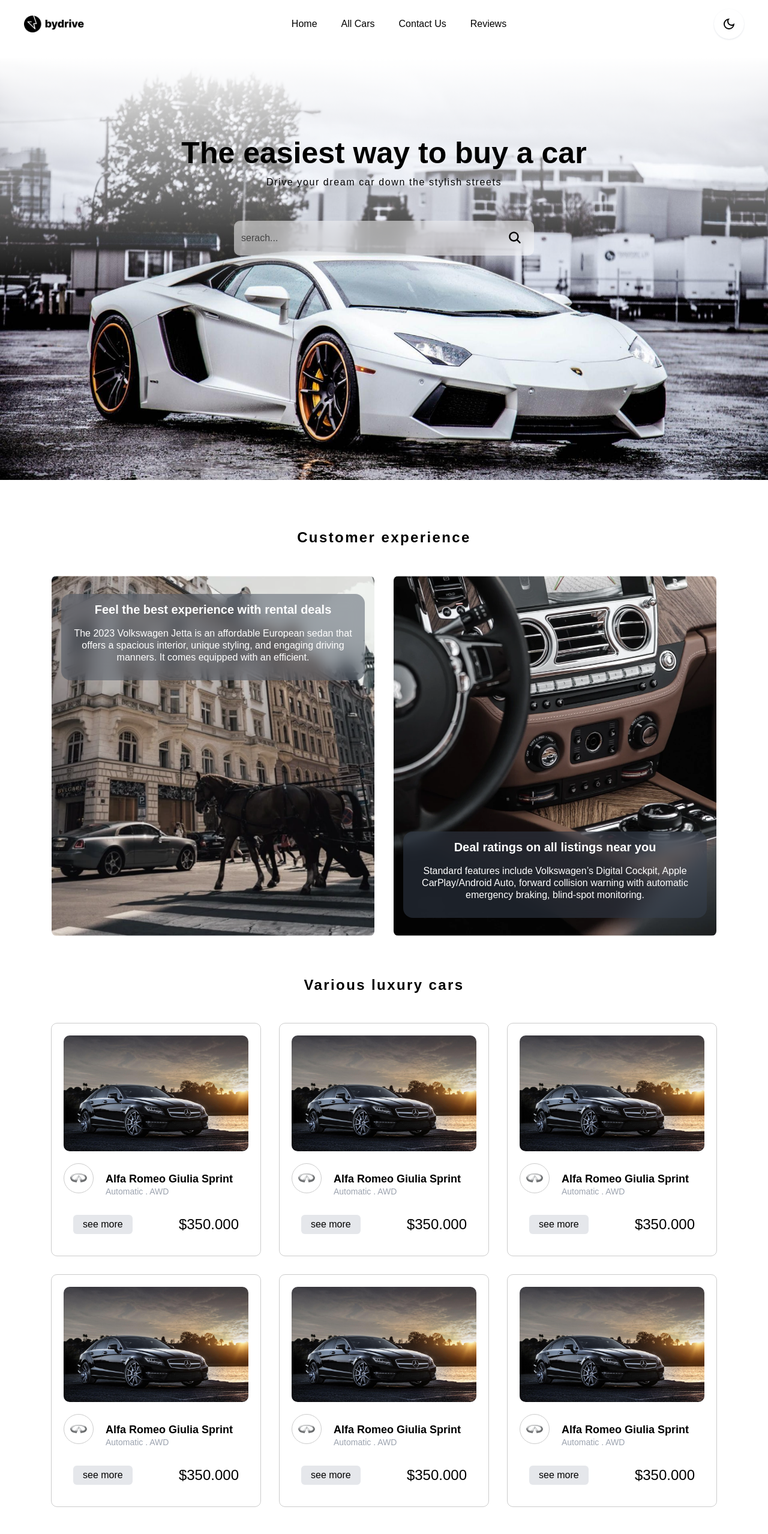
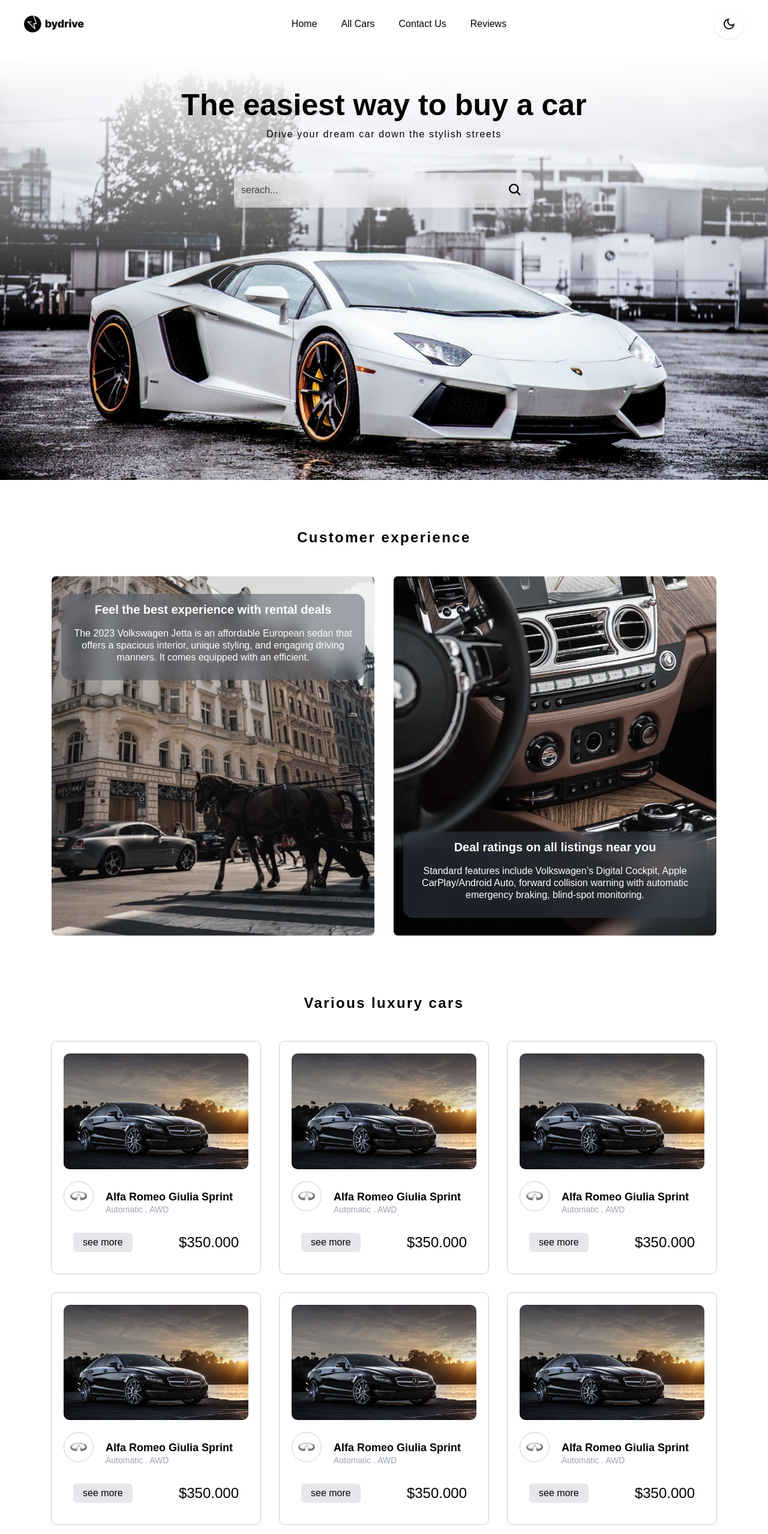
Before and after one commit to saharNrv/Car-ByDrive-react, a React (Create React App) app: page / in a window 1280 px wide. Shown: the whole page at 60% size. Before the commit the page ends 2527 px from the top, so only its background shows below. Built offline with nearby package versions, Linux system fonts and the light colour scheme.

Commit message:
fixed topbar

```diff
--- a/src/Components/Cars/Cars.jsx
+++ b/src/Components/Cars/Cars.jsx
@@ -4,7 +4,7 @@
 
 export default function Cars() {
   return (
-    <div className='cars mt-[50px]'>
+    <div className='cars mt-[80px]'>
         <HeaderSection title={'Various luxury cars'}/>
         <div className="container-grid">
            <div className="row-grid">
--- a/src/Components/Header/Header.css
+++ b/src/Components/Header/Header.css
@@ -1,5 +1,5 @@
 .header {
-  height: 90vh;
+  height: 100vh;
   position: relative;
 }
 .header-img {
@@ -11,7 +11,7 @@
   position: absolute;
   width: 100%;
   height: 100%;
-  top: 0;
+  top: 80px;
   background: linear-gradient(
     rgb(255, 255, 255) 2.18391%,
     rgba(255, 255, 255, 0) 56.9256%
--- a/src/Components/Header/Header.jsx
+++ b/src/Components/Header/Header.jsx
@@ -9,7 +9,7 @@
 
 
   return (
-    <div className='header '>
+    <div className='header pt-[80px]'>
 
       <img src="/image/car-bg-3-light.jpeg" alt=""  className='header-img dark:hidden'/>
       <img src="/image/car-bg-4-dark.jpg" alt=""  className='header-img hidden dark:block'/>
--- a/src/Components/Topbar/Topbar.jsx
+++ b/src/Components/Topbar/Topbar.jsx
@@ -28,7 +28,7 @@
       },[theme])
 
   return (
-    <div className='topbar bg-with dark:bg-slate-900 h-20 flex items-center justify-between px-10'>
+    <div className='topbar bg-with dark:bg-slate-900 w-full h-20 flex items-center justify-between px-10 fixed z-30 bg-[#fff] '>
 
       <div className="topbar-left">
         <img src="/image/logo-dark.png" alt="" className='w-[100px] dark:hidden' />
```
